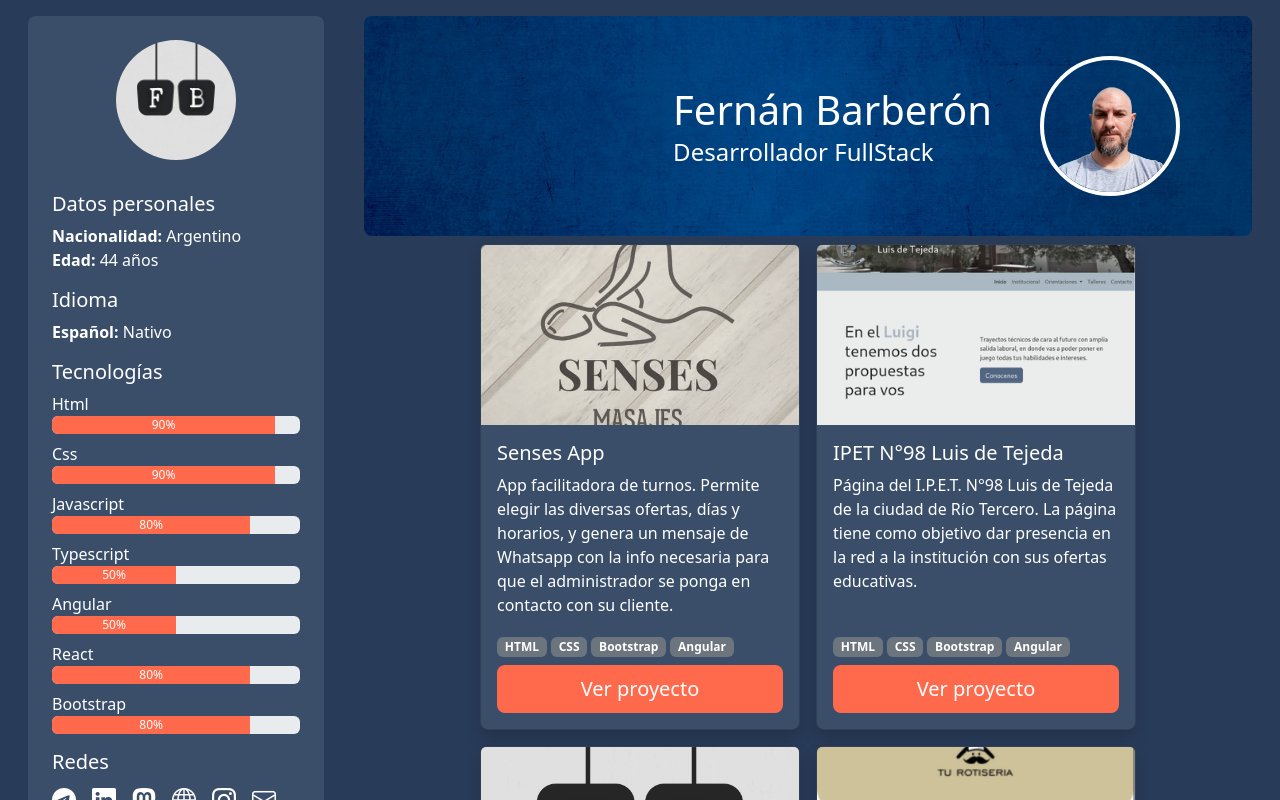
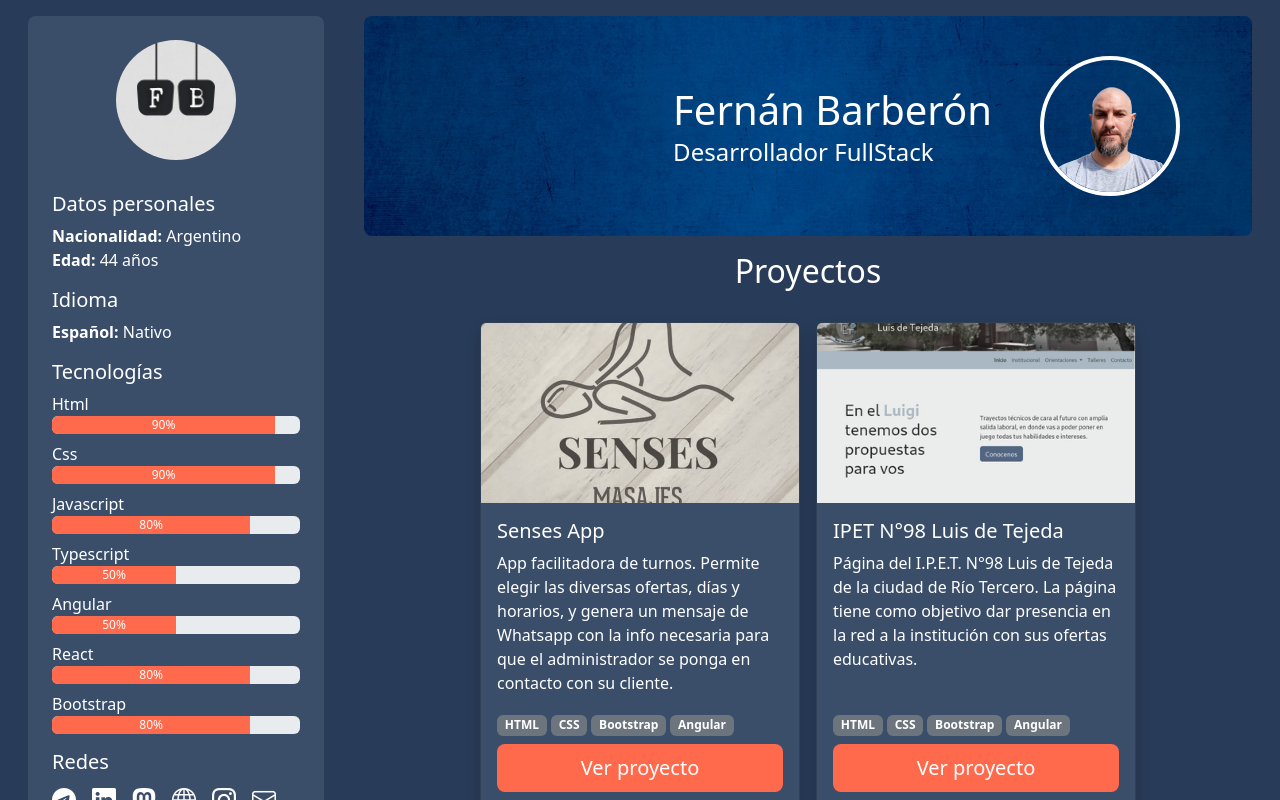
Before and after one commit to ferpanz/ferpanz.github.io, a React (Vite) app: page / in a window 1280 px wide. Shown: the top 800 px of the page. Built offline with nearby package versions, Linux system fonts and the light colour scheme.

Commit message:
titulo: "Actualización de proyectos y estilos",

```diff
--- a/src/components/Proyects.jsx
+++ b/src/components/Proyects.jsx
@@ -4,11 +4,14 @@ import ProyectCard from '../subcomponents/ProyectCard'
 
 const Proyects = () => {
   return (
+    <>
+    <h2 className='text-2xl font-bold mb-4 mt-3 text-center text-white'>Proyectos</h2>
     <div className="d-flex flex-wrap justify-content-center">
       {proyectos.map((proyecto, idx) => (
         <ProyectCard key={idx} {...proyecto} />
       ))}
     </div>
+    </>
   )
 }
 
```
Also changed, not shown: 3 other files (tests, documents, lock files or other folders).
